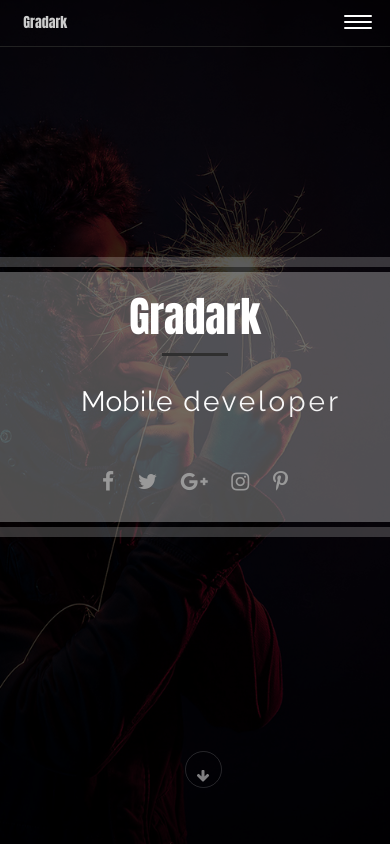
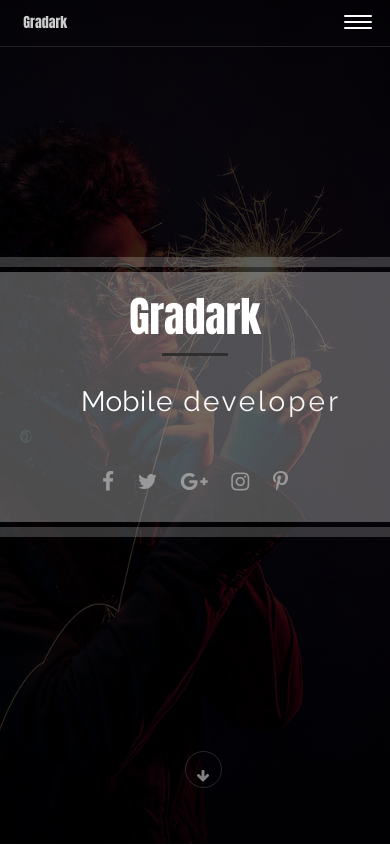
Before and after one commit to ynzkai/gradark, a plain HTML site: page index.html in a window 390 px wide. Shown: the top 846 px of the page. Drawn offline with nearby package versions, Linux system fonts and the light colour scheme.

Commit message:
fix layout

```diff
--- a/assets/css/style.css
+++ b/assets/css/style.css
@@ -82,7 +82,6 @@ body {
 #home {
 	position: relative;
 	height: 100%;
-	margin: 0 -20px; /* main-container */
 	overflow: hidden;
 }
 
@@ -506,7 +505,7 @@ body {
 @media (max-width: 768px) {
 	/* home style */
 	#home {
-		margin: 0 -20px;
+		margin: 0; /* main-container */
 	}
 	#home header {
 		padding: 15px 20px;
@@ -542,6 +541,11 @@ body {
 	.main-container {
 		padding: 0;
 	}
+	.full-width {
+		margin: 0;
+		padding-left: 0px !important;
+		padding-right: 0px !important;
+	}
 	.row {
 		padding: 0 -40px !important;
 	}
--- a/index.html
+++ b/index.html
@@ -26,7 +26,7 @@
 </head>
 <body>
   <div class="main-container">
-    <section id="home">
+    <section id="home" class="full-width">
       <div id="background">
         <div id="wraper"><img src="assets/images/home_background.jpg" /></div>
       </div>
```
